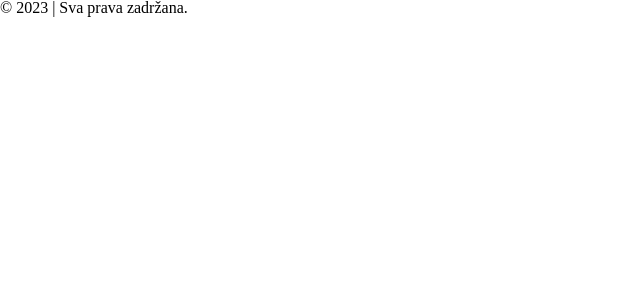
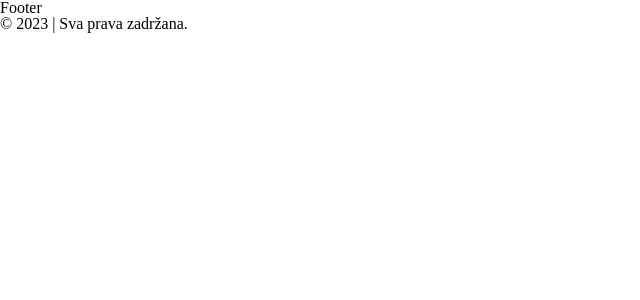
Before and after one commit to stakic-igor/ehoradar, a React (Create React App) app: page / in a window 1280 px wide. Shown: the top 300 px of the page, without its empty margins (0-640 px from the left). Built offline with nearby package versions, Linux system fonts and the light colour scheme.

Commit message:
Add copyright to footer

```diff
--- a/src/App.js
+++ b/src/App.js
@@ -1,9 +1,9 @@
-import Copyright from './components/Copyright';
+import Footer from "./components/Footer";
 
 function App() {
   return (
     <div>
-      <Copyright />
+      <Footer />
     </div>
   );
 }
--- a/src/components/Footer.js
+++ b/src/components/Footer.js
@@ -1,7 +1,10 @@
+import Copyright from "./Copyright";
+
 const Footer = () => {
     return (
         <footer>
-
+            <section>Footer</section>
+            <Copyright />
         </footer>
     )
 }
--- a/src/index.js
+++ b/src/index.js
@@ -1,8 +1,9 @@
 import React from 'react';
 import ReactDOM from 'react-dom/client';
 import App from './App';
-// import css reset
+// import css
 import './scss/reset.scss';
+import './scss/style.scss';
 
 const root = ReactDOM.createRoot(document.getElementById('root'));
 root.render(
--- /dev/null
+++ b/src/scss/layout/_footer-and-copyright.scss
@@ -0,0 +1,3 @@
+.footer {
+    background-color: lightcoral;
+}
--- /dev/null
+++ b/src/scss/style.scss
@@ -0,0 +1 @@
+@import 'layout/footer-and-copyright';
```
Also changed, not shown: src/scss/_mixins.scss (added), src/scss/_variables.scss (added).
